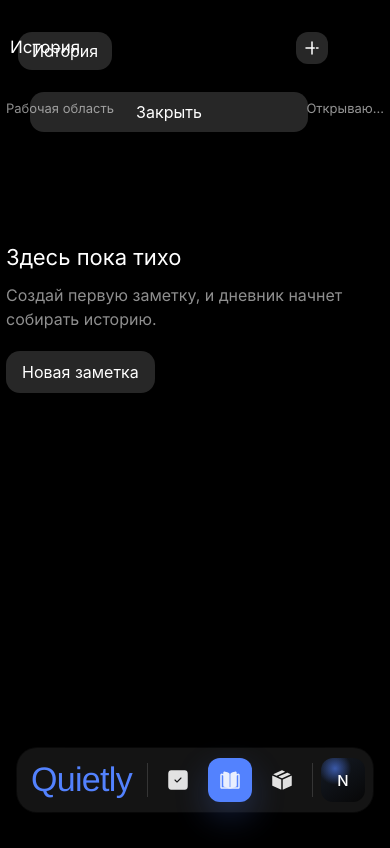
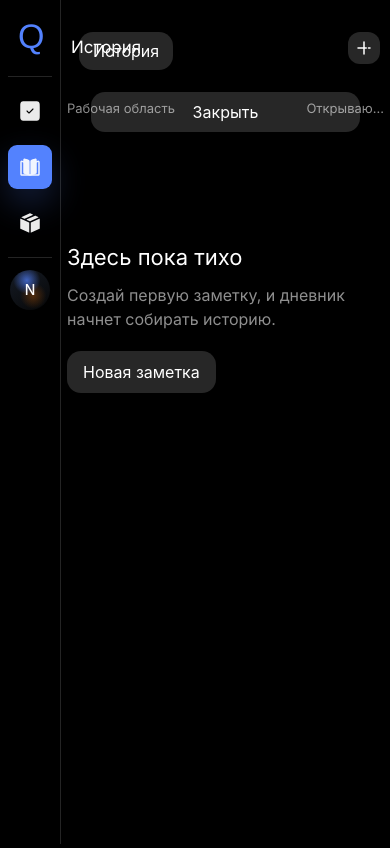
Before and after one commit to Nixxxxxxxxx/YouNotebook, a Next.js app: page / in a window 390 px wide. Built offline with nearby package versions, Linux system fonts and the light colour scheme; a web font is replaced by a local one.

Commit message:
Move app navigation to left rail

```diff
--- a/app/globals.css
+++ b/app/globals.css
@@ -13,6 +13,7 @@
   --blue-soft: rgba(83, 130, 254, 0.24);
   --danger: #ff6b7a;
   --success: #8fffd2;
+  --app-nav-width: 73px;
   --font-ui: "SF Pro Text", "SF Pro Display", "IBM Plex Sans", "Montserrat",
     -apple-system, BlinkMacSystemFont, "Segoe UI", sans-serif;
   --font-editor: "IBM Plex Sans", "SF Pro Text", -apple-system,
@@ -57,3 +58,9 @@ button:disabled {
 ::selection {
   background: rgba(83, 130, 254, 0.36);
 }
+
+@media (max-width: 760px) {
+  :root {
+    --app-nav-width: 61px;
+  }
+}
--- a/components/app-tabs.module.css
+++ b/components/app-tabs.module.css
@@ -1,47 +1,68 @@
 .menuDock {
+  position: fixed;
+  z-index: 30;
+  top: 0;
+  bottom: 0;
+  left: 0;
+  display: flex;
+  width: var(--app-nav-width);
+  align-items: flex-start;
+  padding-left: 12px;
+  color: #ffffff;
+  animation: menuDockEnter 420ms cubic-bezier(0.22, 1, 0.36, 1);
+}
+
+.menuDock::after {
+  position: absolute;
+  top: 0;
+  right: 0;
+  bottom: 0;
+  width: 1px;
+  background: rgba(255, 255, 255, 0.14);
+  content: "";
+}
+
+.actionDock {
   position: fixed;
   z-index: 30;
   bottom: 32px;
   left: 50%;
   transform: translateX(-50%);
-  animation: menuDockEnter 420ms cubic-bezier(0.22, 1, 0.36, 1);
+  animation: actionDockEnter 420ms cubic-bezier(0.22, 1, 0.36, 1);
 }
 
 .tabs {
   display: flex;
-  height: 64px;
+  width: 48px;
   align-items: center;
+  flex-direction: column;
   gap: 16px;
-  padding: 8px 12px 8px 20px;
+  padding: 12px 0;
   border-radius: 20px;
   color: #ffffff;
-  background: #141414;
-  box-shadow:
-    0 24px 80px rgba(0, 0, 0, 0.44),
-    0 0 0 1px rgba(255, 255, 255, 0.04);
+  background: transparent;
   font-family: var(--font-ui);
   overflow: visible;
 }
 
 .logo {
-  display: flex;
-  width: 125px;
-  height: 48px;
-  flex: 0 0 125px;
-  align-items: center;
-  justify-content: flex-start;
+  display: block;
+  width: 28px;
+  height: 60px;
+  flex: 0 0 60px;
   color: var(--blue);
   font-family: var(--font-logo), fantasy;
   font-size: 40px;
   font-weight: 400;
-  line-height: 1;
-  letter-spacing: -0.02em;
+  line-height: 60px;
+  text-align: center;
   white-space: nowrap;
 }
 
 .separator {
-  width: 1px;
-  height: 40px;
+  width: 48px;
+  height: 1px;
+  flex: 0 0 1px;
   background: rgba(255, 255, 255, 0.14);
 }
 
@@ -53,9 +74,10 @@
   height: 48px;
   place-items: center;
   border: 0;
-  border-radius: 12px;
+  border-radius: 9px;
   color: #ffffff;
   background: transparent;
+  padding: 7.5px;
   text-decoration: none;
   transform-origin: center;
   transition:
@@ -69,7 +91,7 @@
 .tab img {
   width: 24px;
   height: 24px;
-  opacity: 0.88;
+  opacity: 0.92;
   transform-origin: center;
   transition:
     opacity 220ms cubic-bezier(0.22, 1, 0.36, 1),
@@ -84,7 +106,7 @@
 .tab:hover,
 .profileButton:hover {
   background: rgba(255, 255, 255, 0.08);
-  transform: translateY(-2px) scale(1.02);
+  transform: translateX(2px) scale(1.02);
 }
 
 .tab[data-active="true"]:hover {
@@ -98,18 +120,23 @@
 }
 
 .profileButton {
+  width: 44px;
+  height: 44px;
+  overflow: hidden;
+  border-radius: 999px;
   background:
-    radial-gradient(circle at 32% 24%, rgba(83, 130, 254, 0.62), transparent 36%),
+    radial-gradient(circle at 42% 26%, rgba(83, 130, 254, 0.72), transparent 36%),
+    radial-gradient(circle at 58% 64%, rgba(212, 99, 0, 0.34), transparent 38%),
     linear-gradient(145deg, #151b25, #070707);
-  font-size: 15px;
+  font-size: 14px;
   font-weight: 520;
   line-height: 1;
 }
 
 .tooltip {
   position: absolute;
-  bottom: calc(100% + 10px);
-  left: 50%;
+  top: 50%;
+  left: calc(100% + 10px);
   width: max-content;
   max-width: 180px;
   padding: 7px 10px;
@@ -121,7 +148,7 @@
   line-height: 1.2;
   opacity: 0;
   pointer-events: none;
-  transform: translateX(-50%) translateY(5px) scale(0.96);
+  transform: translateY(-50%) translateX(-5px) scale(0.96);
   transition:
     opacity 180ms cubic-bezier(0.22, 1, 0.36, 1),
     transform 180ms cubic-bezier(0.22, 1, 0.36, 1);
@@ -133,10 +160,24 @@
 .profileButton:hover .tooltip,
 .profileButton:focus-visible .tooltip {
   opacity: 1;
-  transform: translateX(-50%) translateY(0) scale(1);
+  transform: translateY(-50%) translateX(0) scale(1);
 }
 
 @keyframes menuDockEnter {
+  from {
+    opacity: 0;
+    filter: blur(8px);
+    transform: translateX(-12px) scale(0.98);
+  }
+
+  to {
+    opacity: 1;
+    filter: blur(0);
+    transform: translateX(0) scale(1);
+  }
+}
+
+@keyframes actionDockEnter {
   from {
     opacity: 0;
     filter: blur(8px);
@@ -152,35 +193,42 @@
 
 @media (max-width: 760px) {
   .menuDock {
-    bottom: 32px;
+    width: 61px;
+    padding-left: 8px;
   }
 
   .tabs {
-    gap: 8px;
-    max-width: calc(100vw - 24px);
-    padding: 8px 8px 8px 14px;
+    width: 44px;
+    gap: 12px;
+    padding-top: 10px;
   }
 
   .logo {
-    width: 108px;
-    height: 44px;
-    flex-basis: 108px;
+    width: 24px;
+    height: 54px;
+    flex-basis: 54px;
     font-size: 34px;
+    line-height: 54px;
   }
 
   .separator {
-    height: 34px;
+    width: 44px;
   }
 
-  .tab,
-  .profileButton {
+  .tab {
     width: 44px;
     height: 44px;
+  }
+
+  .profileButton {
+    width: 40px;
+    height: 40px;
   }
 }
 
 @media (prefers-reduced-motion: reduce) {
-  .menuDock {
+  .menuDock,
+  .actionDock {
     animation: none;
   }
 
--- a/components/app-tabs.tsx
+++ b/components/app-tabs.tsx
@@ -32,13 +32,15 @@ const MENU_ITEMS = [
 
 export function AppTabs({ active, selectionMenu }: AppTabsProps) {
   if (selectionMenu) {
-    return <div className={styles.menuDock}>{selectionMenu}</div>;
+    return <div className={styles.actionDock}>{selectionMenu}</div>;
   }
 
   return (
     <div className={styles.menuDock}>
       <nav className={styles.tabs} aria-label="Разделы YouNotebook">
-        <span className={styles.logo}>Quietly</span>
+        <span className={styles.logo} aria-label="Quietly">
+          Q
+        </span>
         <span className={styles.separator} aria-hidden="true" />
         {MENU_ITEMS.map((item) => (
           <Link
--- a/components/diary/diary-app.module.css
+++ b/components/diary/diary-app.module.css
@@ -15,7 +15,7 @@
 .historyPanel {
   position: fixed;
   top: 32px;
-  left: 24px;
+  left: calc(var(--app-nav-width) + 24px);
   width: 281px;
   max-height: calc(100vh - 212px);
   padding: 0;
@@ -209,6 +209,7 @@
 
 .editorPanel {
   position: relative;
+  left: calc(var(--app-nav-width) / 2);
   width: min(582px, calc(100vw - 40px));
   min-height: 629px;
   margin: 32px auto 180px;
@@ -351,7 +352,7 @@
   .mobileHistoryButton {
     position: fixed;
     top: 32px;
-    left: 18px;
+    left: calc(var(--app-nav-width) + 18px);
     z-index: 5;
     display: block;
     height: 38px;
@@ -363,8 +364,8 @@
     z-index: 8;
     top: 32px;
     bottom: 10px;
-    left: 10px;
-    width: min(318px, calc(100vw - 20px));
+    left: calc(var(--app-nav-width) + 10px);
+    width: min(318px, calc(100vw - var(--app-nav-width) - 20px));
     max-height: none;
     transform: translateX(calc(-100% - 16px));
     transition: transform 220ms ease;
@@ -383,10 +384,11 @@
   }
 
   .editorPanel {
-    width: 100%;
+    width: calc(100% - var(--app-nav-width));
     min-height: calc(100vh - 28px);
-    margin: 32px 0 0;
+    margin: 32px 0 0 var(--app-nav-width);
     padding: 68px 6px 128px;
+    left: auto;
   }
 
 }
```
Also changed, not shown: components/planner/planner-app.module.css (+6 -5 lines), components/thoughts/thoughts-app.module.css (+6 -3 lines).
